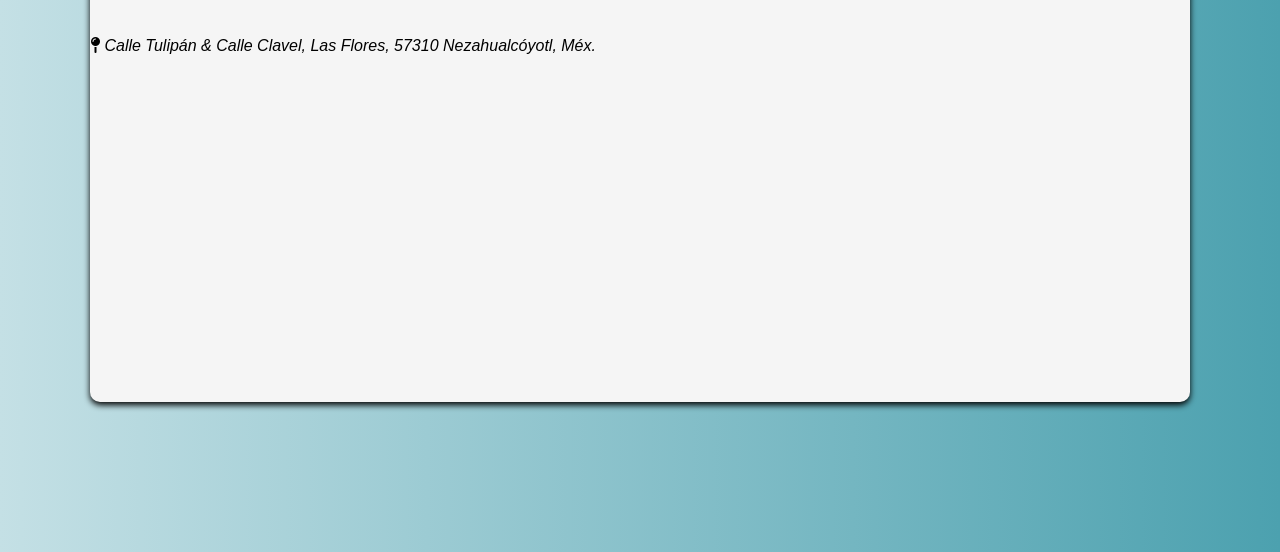
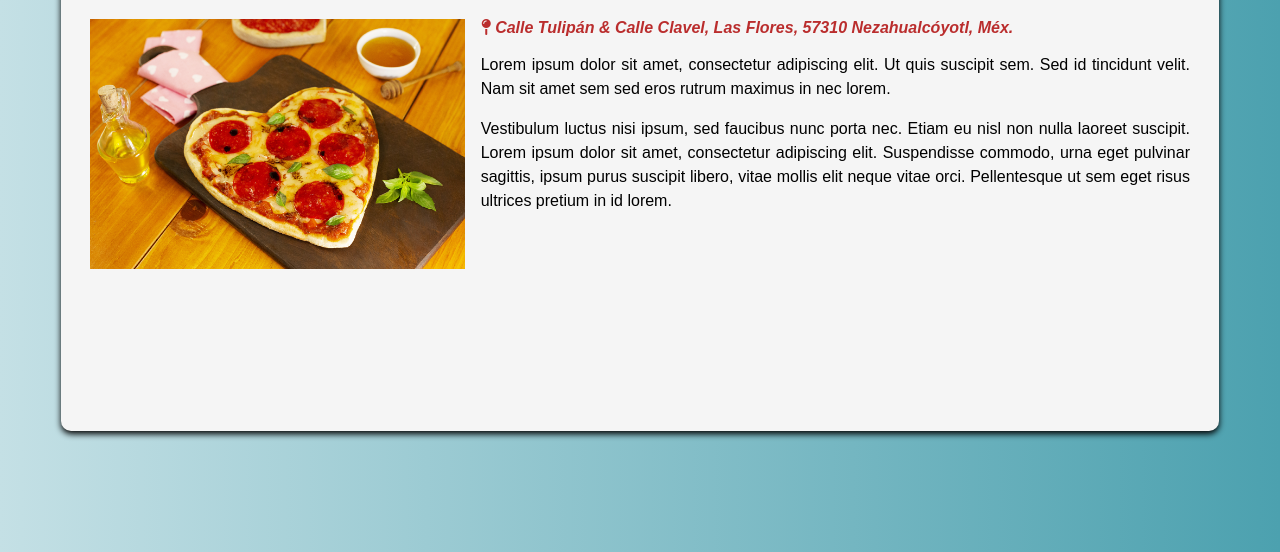
Before and after one commit to auvm/boletines, a website: page Restaurantes/tulipan_pizzas.html in a window 1280 px wide. Shown: the part 248-800 px from the top of the page. Drawn offline with nearby package versions, Linux system fonts and the light colour scheme.

Commit message:
add stetic details and images

```diff
--- a/Restaurantes/tulipan_pizzas.html
+++ b/Restaurantes/tulipan_pizzas.html
@@ -11,12 +11,15 @@
     <link rel="stylesheet" href="../assets/fontawesome-free-6.3.0-web/css/all.css">
     <link rel="stylesheet" href="../assets/css/normalize.css">
 
+    <!-- animations library -->
+    <link rel="stylesheet" href="../node_modules/animate.css/animate.css">
+
 </head>
 
 <body>
 
     <div class="container">
-        <div class="content">
+        <div class="content animate__animated animate__fadeInDown">
 
             <div class="actions">
                 <a href="../index.html" class="close">
@@ -32,12 +35,20 @@
             </header>
 
             <section>
-                <img src="" alt="">
+                <img src="../assets/images/pizza3.jpeg" alt="Tulipan Pizzas" class="main-image">
                 <div class="text">
-                    <address>
+                    <address class="address">
                         <i class="fa-solid fa-map-pin"></i>
                         Calle Tulipán & Calle Clavel, Las Flores, 57310 Nezahualcóyotl, Méx.
                     </address>
+
+                    <p class="paragraph">
+                        Lorem ipsum dolor sit amet, consectetur adipiscing elit. Ut quis suscipit sem. Sed id tincidunt velit. Nam sit amet sem sed eros rutrum maximus in nec lorem.
+                    </p>
+
+                    <p class="paragraph">
+                        Vestibulum luctus nisi ipsum, sed faucibus nunc porta nec. Etiam eu nisl non nulla laoreet suscipit. Lorem ipsum dolor sit amet, consectetur adipiscing elit. Suspendisse commodo, urna eget pulvinar sagittis, ipsum purus suscipit libero, vitae mollis elit neque vitae orci. Pellentesque ut sem eget risus ultrices pretium in id lorem.
+                    </p>
                 </div>
             </section>
         </div>
--- a/assets/css/main.css
+++ b/assets/css/main.css
@@ -38,7 +38,7 @@ html{
     /* difVertical difHorizontal desenfoque color */
     box-shadow: 0 3px 6px black;
     position: relative;
-
+    padding: 1.8em;
 }
 
 a{
@@ -48,16 +48,25 @@ a{
     font-weight: 700;
 }
 
+a:hover{
+    opacity: 0.7;
+}
+a:active{
+    background-color: var(--color5);
+    border-radius: 5px;
+}
+
 .title{
     /* modifica titulos */
-    text-transform: uppercase;
+    text-transform: capitalize;
+    text-align: center;
 }
 
 .paragraph{
     /* alto de la linea || espaciado entre lineas */
     line-height: 1.5em;
-    text-align: center;
-    font-weight: 200;
+    text-align: justify;
+    font-weight: 400;
 
 }
 
@@ -94,11 +103,24 @@ a{
     padding-bottom: 1em;
 }
 
+.main-image{
+    float: left;
+    height: 250px;
+    margin-right: 1em;
+}
+
+.address{
+    color: var(--color2);
+    font-weight: 700;
+}
+
 .table_position{
     padding: 12px;
+    margin-right: 12px;
     background-color: var(--color1);
     color: var(--color6);
     border-radius: 10%;
+
 }
 
 .actions{
--- /dev/null
+++ b/package.json
@@ -0,0 +1,5 @@
+{
+  "dependencies": {
+    "animate.css": "^4.1.1"
+  }
+}
```
Also changed, not shown: Restaurantes/alonsos_pizzas.html (+11 -4 lines), Restaurantes/concord_pizzas.html (+13 -3 lines), Restaurantes/garage_pizzas.html (+15 -3 lines), Restaurantes/rulos_pizza_ristorante.html (+15 -3 lines), index.html (+5 -3 lines), assets/images/pizza1.jpeg (added), assets/images/pizza2.png (added), assets/images/pizza3.jpeg (added), assets/images/pizza4.jpeg (added), assets/images/pizza5.jpeg (added), 3 other files.
